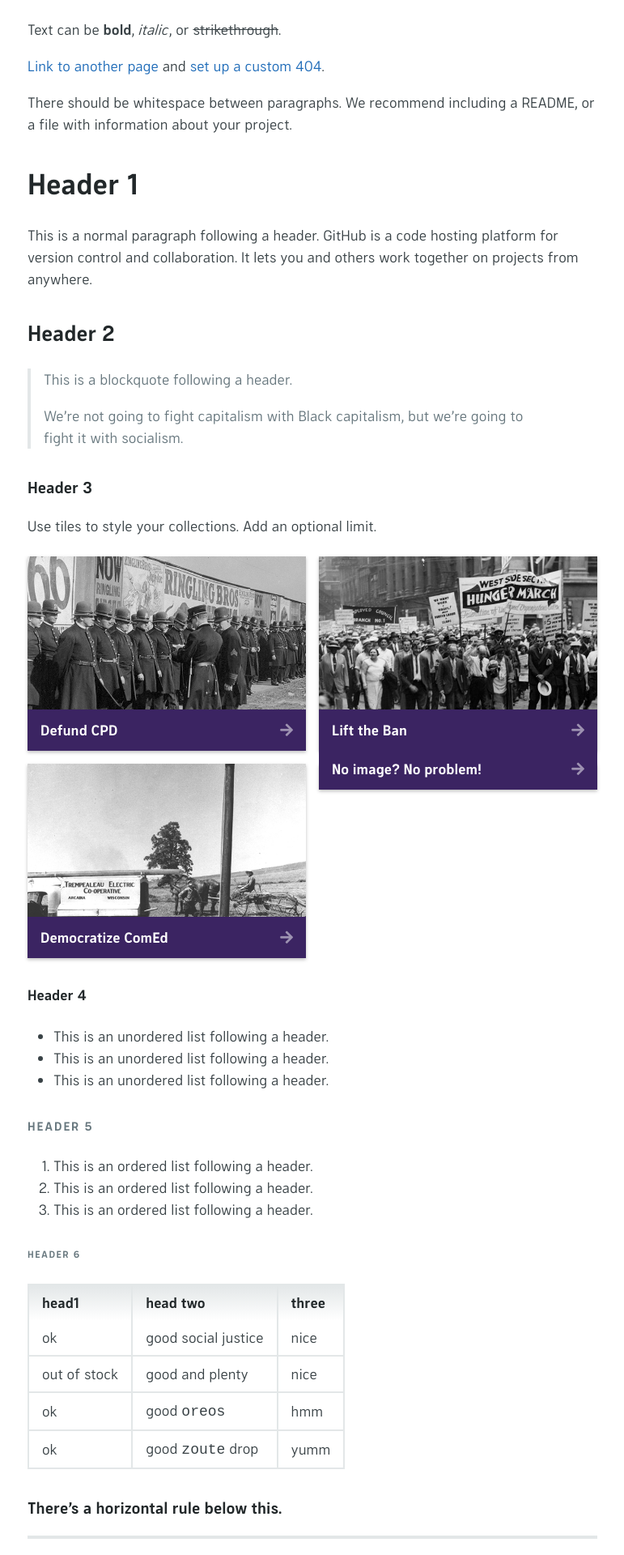
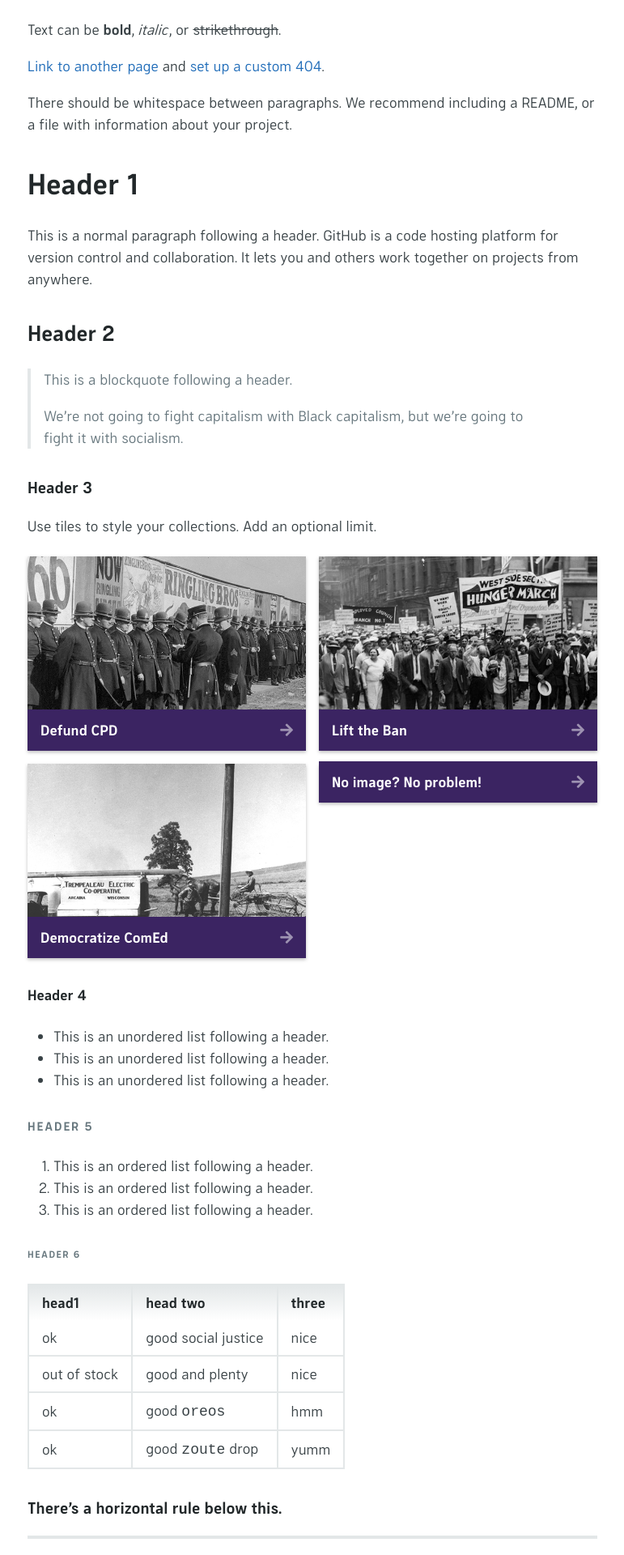
Before and after one commit to ChicagoDSA/haymarket, a Jekyll site: the page built from _homepage/en/index.md, in a window 1280 px wide. Shown: the part 394-2314 px from the top of the page at 81% size, without its empty margins (254-1025 px from the left). Built offline with Jekyll 4.4.1, drawn with Linux system fonts in a browser that asks for light colours; nearby versions of some CDN libraries; some web fonts are replaced; our own code applies the rules of GitHub Pages for plain Markdown files; library files that are not in the unit come from our copies; the repository's description, which GitHub fills in, is left out.

Commit message:
fix spacing

```diff
--- a/_sass/jekyll-theme-haymarket.scss
+++ b/_sass/jekyll-theme-haymarket.scss
@@ -935,7 +935,7 @@
   }
 
   .tile-container-text {
-    height: 2rem;
+    height: 3rem;
 
     .color-background {
       background-color: $dsa-purple;
```
